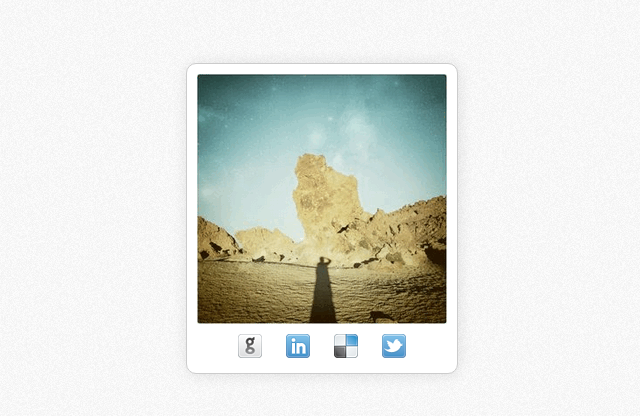
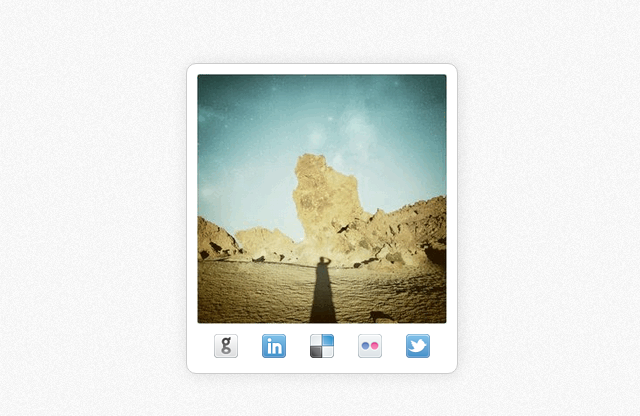
Before and after one commit to jrodalo/jrodalo.github.com, a plain HTML site: page index.html in a window 1280 px wide. Shown: the part 182-598 px from the top of the page, without its empty margins (319-959 px from the left). Drawn offline with Linux system fonts and the light colour scheme.

Commit message:
Añadido el enlace a mi página de flickr

```diff
--- a/index.html
+++ b/index.html
@@ -21,6 +21,7 @@
                 <li><a href="http://github.com/jrodalo" rel="me" class="github">Github</a></li>
                 <li><a href="http://linkedin.com/in/jrodalo" rel="me" class="linkedin">LinkedIn</a></li>
                 <li><a href="http://delicious.com/jrodalo" rel="me" class="delicious">Delicious</a></li>
+                <li><a href="http://flickr.com/photos/jrodalo" rel="me" class="flickr">Flickr</a></li>
                 <li><a href="http://twitter.com/jrodalo" rel="me" class="twitter">Twitter</a></li>
             </ul>
 
```
